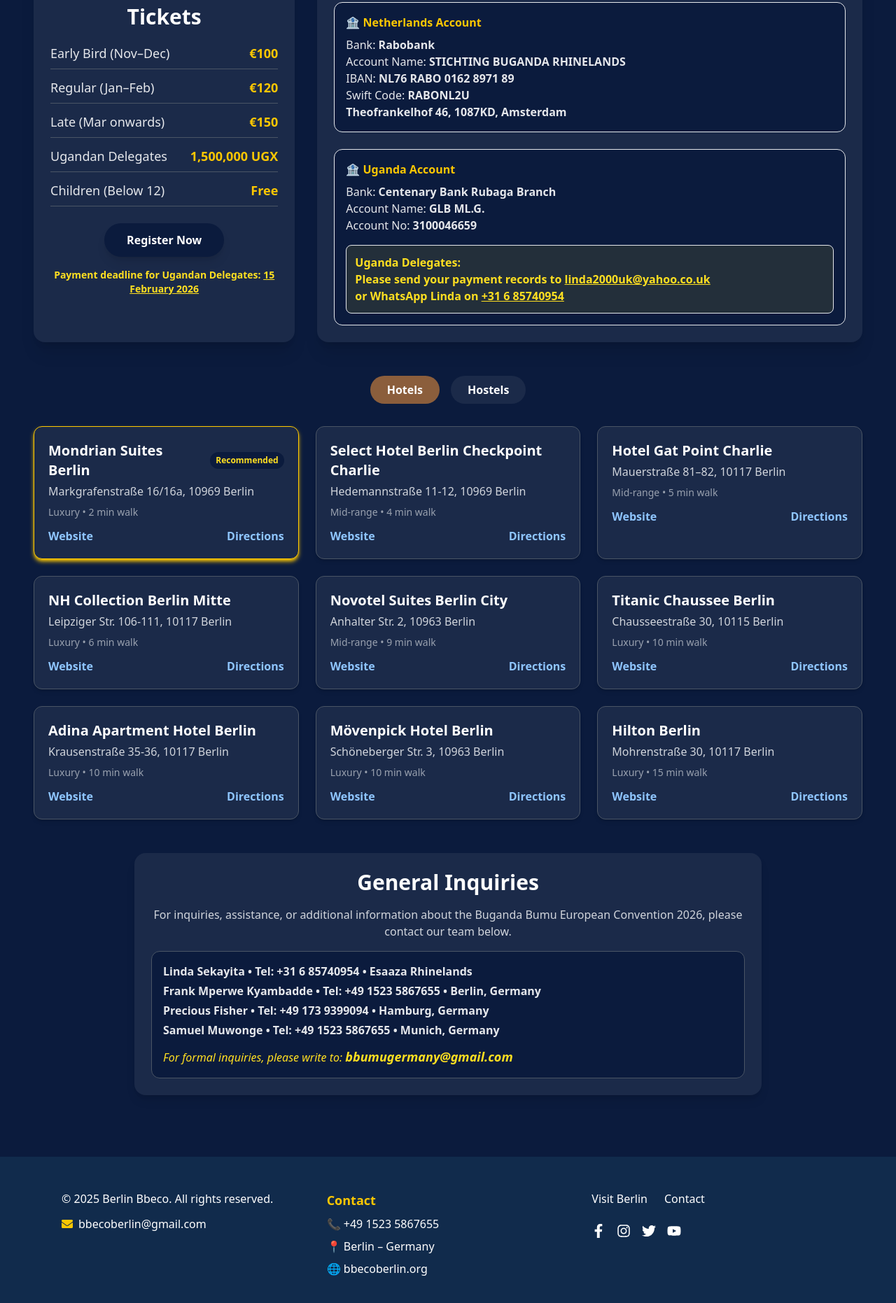
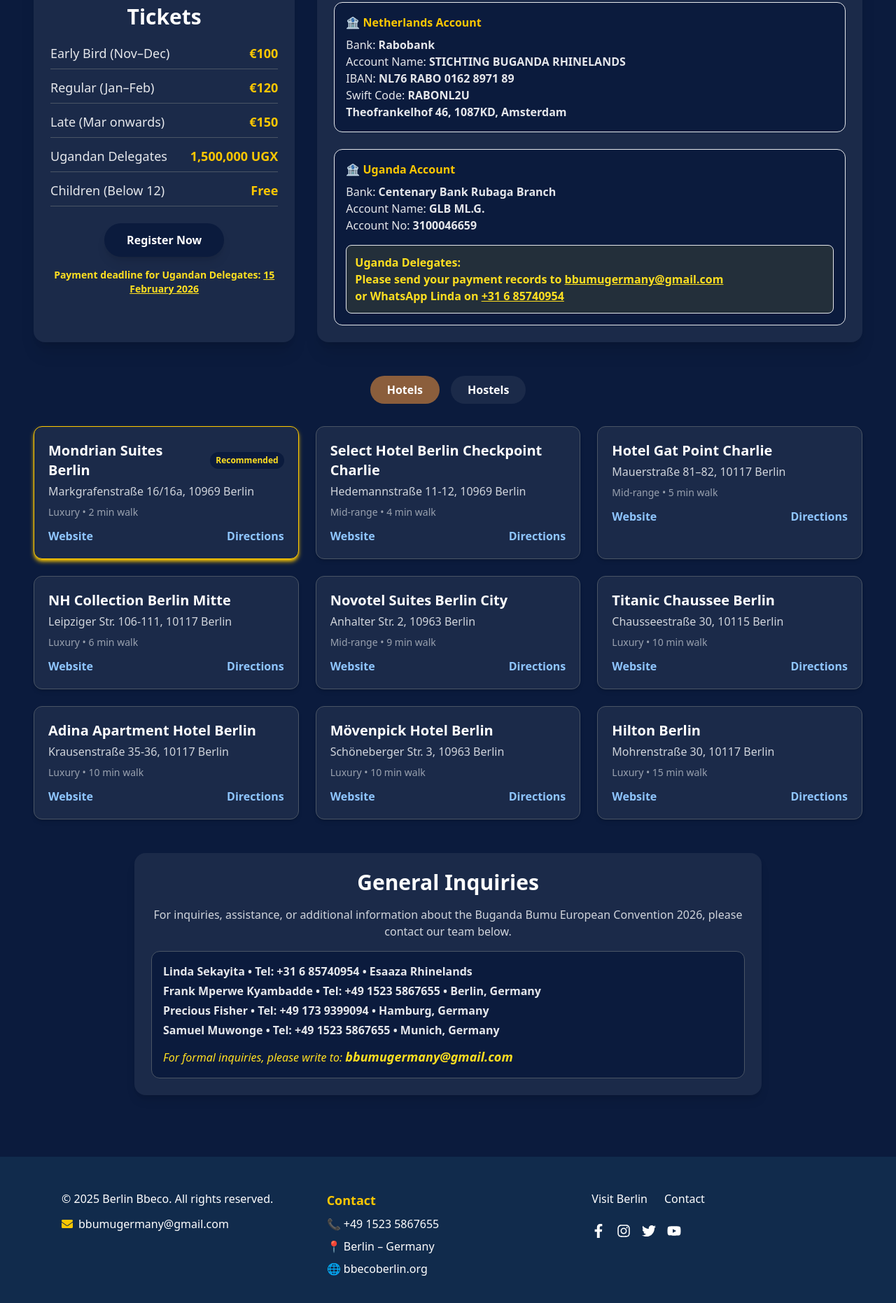
Before and after one commit to mperwe/bug-form_frontend, a React (Vite) app: page / in a window 1280 px wide. Shown: the part 1134-2996 px from the top of the page at 70% size. Built offline with nearby package versions, Linux system fonts and the light colour scheme; the HTML template or start-up script is replaced by a standard one.

Commit message:
update email addres

```diff
--- a/src/components/Footer.jsx
+++ b/src/components/Footer.jsx
@@ -15,7 +15,7 @@ export default function Footer() {
           <div className="flex items-center space-x-2 text-sm md:text-base">
             <FaEnvelope className="text-yellow-400" />
             <a href="mailto:bbecoberlin@gmail.com" className="hover:underline">
-              bbecoberlin@gmail.com
+              bbumugermany@gmail.com
             </a>
           </div>
         </div>
--- a/src/pages/Home.jsx
+++ b/src/pages/Home.jsx
@@ -416,7 +416,7 @@ export default function Home() {
                     Uganda Delegates:
                     <br />
                     Please send your payment records to{" "}
-                    <span className="underline">linda2000uk@yahoo.co.uk</span>
+                    <span className="underline">bbumugermany@gmail.com</span>
                     <br />
                     or WhatsApp Linda on{" "}
                     <span className="underline">+31 6 85740954</span>
```
